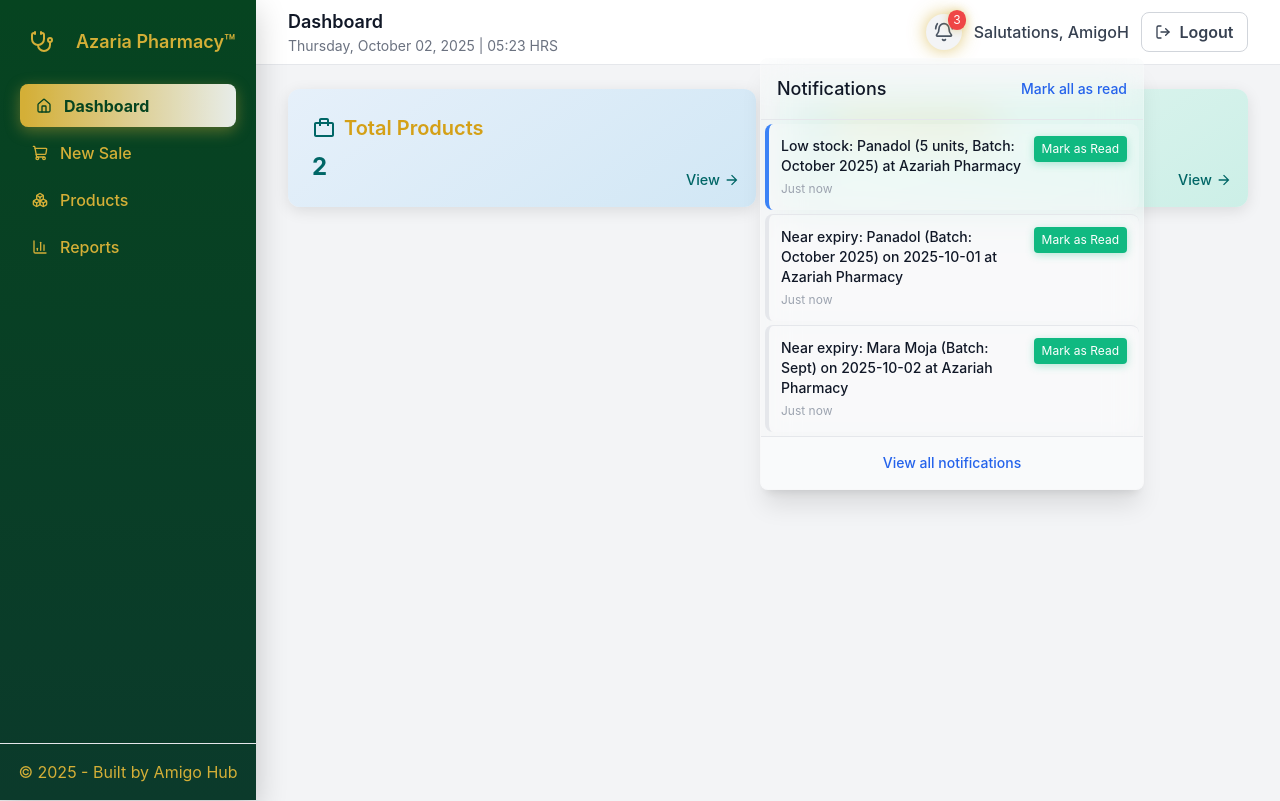
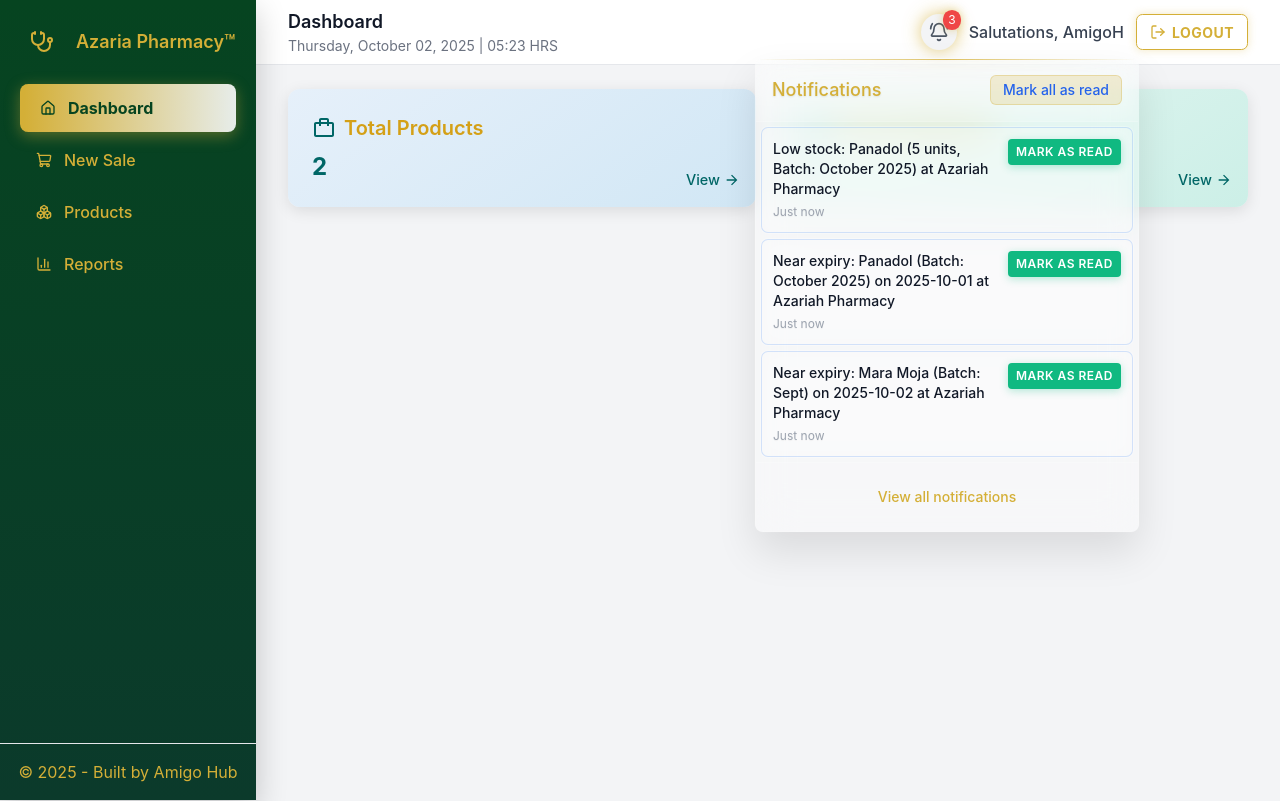
Before and after one commit to alexwaya0/pos, a Django app: page / in a window 1280 px wide, after a click that opens the changed part. Run offline with Django 5.2, Linux system fonts and the light colour scheme; a user stored in the database is signed in; data comes from the database, SQL or seed files in the repository; some libraries are stand-ins or nearby versions.

Commit message:
Update favicon

```diff
--- a/pos/templates/pos/base.html
+++ b/pos/templates/pos/base.html
@@ -7,8 +7,8 @@
   <title>Azaria Pharmacy - {% block title %}{% endblock %}</title>
 
   {# --- FAVICON VIA CDN LINK --- #}
-  <link rel="icon" type="image/png" href="https://cdn-icons-png.flaticon.com/512/101/101320.png" />
-  {# NOTE: Pill icon in green (close to teal) for pharmacy favicon #}
+  <link rel="icon" type="image/png" href="https://cdn-icons-png.flaticon.com/512/8279/8279117.png" />
+  {# NOTE: Hospital icon in teal for pharmacy favicon #}
 
   <script src="https://cdn.tailwindcss.com"></script>
 
@@ -18,7 +18,7 @@
     :root {
       --darkgreen: #064420;
       --gold: #D4AF37;
-      --gold-dark: #b8962c;
+      --gold-dark: #D4AF37; /* Adjusted to match gold for better visibility, removing tan-like dullness */
       --panel-bg: #ffffff;
       --muted: #6b7280;
       --glass-bg: rgba(255, 255, 255, 0.25);
@@ -43,12 +43,12 @@
       box-shadow: 0 10px 30px rgba(0, 0, 0, 0.2);
     }
 
-    /* Nav link base */
+    /* Enhanced Nav link base */
     .nav-link {
       display: flex;
       align-items: center;
       gap: .75rem;
-      padding: .6rem .75rem;
+      padding: .75rem 1rem; /* Slightly more padding for better touch targets */
       border-radius: .5rem;
       color: var(--gold);
       text-decoration: none;
@@ -56,16 +56,35 @@
       transition: all 0.3s cubic-bezier(0.4, 0, 0.2, 1);
       position: relative;
       overflow: hidden;
+      margin: 0.125rem 0; /* Small margin for separation */
     }
 
-    /* Hover effect: Subtle background shift */
+    /* Hover effect: Subtle background shift with ripple */
     .nav-link:hover {
       background: rgba(255, 255, 255, 0.1);
       transform: translateX(4px);
       box-shadow: var(--neon-glow);
     }
 
-    /* Active link: Gold Gradient with Border/Shadow */
+    .nav-link::before {
+      content: '';
+      position: absolute;
+      top: 50%;
+      left: 50%;
+      width: 0;
+      height: 0;
+      background: rgba(255, 255, 255, 0.2);
+      border-radius: 50%;
+      transform: translate(-50%, -50%);
+      transition: width 0.6s, height 0.6s;
+    }
+
+    .nav-link:active::before {
+      width: 300px;
+      height: 300px;
+    }
+
+    /* Active link: Enhanced Gold Gradient with Border/Shadow and Icon Glow */
     .nav-link.active {
       background: linear-gradient(90deg, var(--gold) 0%, rgba(255, 255, 255, 0.9) 100%);
       color: var(--darkgreen);
@@ -95,25 +127,61 @@
       box-shadow: 0 8px 25px 0 rgba(212, 175, 55, 0.4);
     }
 
-    /* Enhanced Logout Button (Outline/Danger) */
+    /* Enhanced Logout Button (Themed Outline with Gradient Glow - Further Enhanced) */
     .btn-logout {
       background: transparent;
-      border: 1px solid #d1d5db; /* Lighter gray border */
-      color: #374151;
-      padding: .45rem .85rem;
-      border-radius: .5rem;
-      font-weight: 600;
+      border: 1px solid var(--gold);
+      color: var(--gold);
+      padding: .4rem .8rem;
+      border-radius: .4rem;
+      font-weight: 700;
       display: inline-flex;
       align-items: center;
-      gap: .5rem;
+      gap: .4rem;
+      transition: all 0.3s cubic-bezier(0.4, 0, 0.2, 1);
+      position: relative;
+      overflow: hidden;
+      box-shadow: 0 0 8px rgba(212, 175, 55, 0.3);
+      text-transform: uppercase;
+      letter-spacing: 0.5px;
+      font-size: 0.875rem;
+    }
+    .btn-logout:hover {
+      background: linear-gradient(135deg, var(--darkgreen), #0b3a2b);
+      border-color: var(--gold-dark);
+      color: white;
+      box-shadow: 0 6px 20px rgba(6, 68, 32, 0.5), var(--neon-glow), inset 0 0 20px rgba(212, 175, 55, 0.1);
+      transform: translateY(-2px) scale(1.02);
+    }
+    .btn-logout::before {
+      content: '';
+      position: absolute;
+      top: 0;
+      left: -100%;
+      width: 100%;
+      height: 100%;
+      background: linear-gradient(90deg, transparent, rgba(255, 255, 255, 0.4), transparent);
+      transition: left 0.6s;
+    }
+    .btn-logout:hover::before {
+      left: 100%;
+    }
+    .btn-logout i {
       transition: all 0.3s cubic-bezier(0.4, 0, 0.2, 1);
     }
-    .btn-logout:hover {
-      background: #ef4444; /* Red danger background on hover */
-      border-color: #ef4444;
-      color: white;
-      box-shadow: 0 4px 10px rgba(239, 68, 68, 0.4);
-      transform: translateY(-1px);
+    .btn-logout:hover i {
+      transform: rotate(180deg) scale(1.1);
+    }
+
+    /* Accessibility: Enhanced focus styles for all interactive elements */
+    button:focus-visible,
+    a:focus-visible,
+    input:focus-visible,
+    select:focus-visible,
+    textarea:focus-visible {
+      outline: 2px solid var(--gold);
+      outline-offset: 2px;
+      border-radius: 0.375rem;
     }
 
     /* Flash Message Styling */
@@ -173,17 +241,28 @@
         transition: opacity 0.3s ease-in-out;
     }
 
-    /* Dropdown Animations - Futuristic */
+    /* Enhanced Notification Dropdown Styles - More Futuristic Glassmorphism */
     #notifications-dropdown {
       transform-origin: top right;
       backdrop-filter: blur(20px);
       background: var(--glass-bg);
       border: 1px solid var(--glass-border);
       max-width: 90vw;
+      box-shadow: 0 20px 40px rgba(0, 0, 0, 0.1), 0 0 0 1px rgba(255, 255, 255, 0.05);
+    }
+
+    #notifications-dropdown::before {
+      content: '';
+      position: absolute;
+      top: 0;
+      left: 0;
+      right: 0;
+      height: 1px;
+      background: linear-gradient(90deg, transparent, var(--gold), transparent);
     }
 
     #notifications-dropdown:not(.hidden) {
-      animation: slideDown 0.3s cubic-bezier(0.34, 1.56, 0.64, 1);
+      animation: slideDown 0.4s cubic-bezier(0.34, 1.56, 0.64, 1);
     }
 
     @keyframes slideDown {
@@ -197,30 +276,88 @@
       }
     }
 
+    /* Enhanced Header */
+    #notifications-dropdown .border-b {
+      background: rgba(255, 255, 255, 0.1);
+      backdrop-filter: blur(10px);
+      border-color: var(--glass-border);
+    }
+
+    #notifications-heading {
+      color: var(--gold);
+      text-shadow: 0 1px 2px rgba(0, 0, 0, 0.1);
+    }
+
+    #mark-all-read {
+      background: rgba(212, 175, 55, 0.2);
+      padding: 0.25rem 0.75rem;
+      border-radius: 0.375rem;
+      border: 1px solid rgba(212, 175, 55, 0.3);
+      transition: all 0.3s ease;
+    }
+
+    #mark-all-read:hover {
+      background: rgba(212, 175, 55, 0.3);
+      box-shadow: var(--neon-glow);
+      transform: translateX(4px);
+    }
+
+    /* Enhanced List Items */
+    #notifications-list {
+      background: rgba(255, 255, 255, 0.05);
+    }
+
     #notifications-list li {
       transition: all 0.3s cubic-bezier(0.4, 0, 0.2, 1);
       border-radius: 0.5rem;
       margin: 0.25rem;
       background: rgba(255, 255, 255, 0.1);
       backdrop-filter: blur(10px);
+      border: 1px solid rgba(255, 255, 255, 0.05);
+      position: relative;
+      overflow: hidden;
+    }
+
+    #notifications-list li::before {
+      content: '';
+      position: absolute;
+      left: 0;
+      top: 0;
+      bottom: 0;
+      width: 4px;
+      background: linear-gradient(to bottom, var(--gold), var(--gold-dark));
+      opacity: 0;
+      transition: opacity 0.3s ease;
+    }
+
+    #notifications-list li:hover::before {
+      opacity: 1;
     }
 
     #notifications-list li:hover {
-      transform: scale(1.02);
-      box-shadow: var(--neon-glow);
+      transform: scale(1.02) translateX(2px);
+      box-shadow: var(--neon-glow), 0 4px 12px rgba(0, 0, 0, 0.1);
       background: rgba(255, 255, 255, 0.2);
     }
 
-    /* Notification item styles */
+    /* Notification item styles - Enhanced */
     .notification-unread {
       background-color: rgba(219, 234, 254, 0.3);
       border-left: 4px solid #3b82f6;
+      box-shadow: inset 0 0 0 1px rgba(59, 130, 246, 0.2);
     }
 
     .notification-read {
       background-color: rgba(243, 244, 246, 0.3);
     }
 
+    .relative-time {
+      font-size: 0.75rem;
+      color: #9ca3af;
+      text-shadow: 0 1px 1px rgba(0, 0, 0, 0.05);
+    }
+
+    /* Enhanced Mark Buttons */
     .mark-btn {
       padding: 0.25rem 0.5rem;
       border-radius: 0.25rem;
@@ -228,6 +365,9 @@
       cursor: pointer;
       transition: all 0.2s cubic-bezier(0.4, 0, 0.2, 1);
       border: none;
+      font-weight: 600;
+      letter-spacing: 0.5px;
+      text-transform: uppercase;
     }
 
     .mark-read {
@@ -243,7 +383,32 @@
     }
 
     .mark-btn:hover {
-      transform: scale(1.05);
+      transform: scale(1.05) translateY(-1px);
+      box-shadow: 0 4px 12px rgba(0, 0, 0, 0.15);
+    }
+
+    /* Enhanced Footer */
+    #notifications-dropdown .bg-gray-50 {
+      background: rgba(255, 255, 255, 0.1) !important;
+      border-color: var(--glass-border);
+    }
+
+    #notifications-dropdown a[href="#"] {
+      color: var(--gold);
+      text-decoration: none;
+      padding: 0.5rem;
+      border-radius: 0.375rem;
+      transition: all 0.3s ease;
+      display: block;
+      text-align: center;
+      position: relative;
+      overflow: hidden;
+    }
+
+    #notifications-dropdown a[href="#"]:hover {
+      background: rgba(212, 175, 55, 0.2);
+      box-shadow: var(--neon-glow);
+      transform: translateY(-1px);
     }
 
     /* Badge pulse if unread */
@@ -273,12 +438,6 @@
       from { box-shadow: var(--neon-glow); }
       to { box-shadow: 0 0 20px rgba(212, 175, 55, 0.8); }
     }
-
-    /* Relative time styling */
-    .relative-time {
-      font-size: 0.75rem;
-      color: #9ca3af;
-    }
   </style>
 </head>
 <body class="min-h-screen">
@@ -364,37 +524,37 @@
                   <div class="flex items-center gap-3">
                     {% if user.is_superuser %}
                     <div class="relative" id="bell-container">
-                      <button id="notifications-bell" class="p-2 rounded-full bg-gray-100 hover:bg-gray-200 focus:outline-none focus:ring-2 focus:ring-gold transition-all duration-200" aria-label="Notifications">
+                      <button id="notifications-bell" class="p-2 rounded-full bg-gray-100 hover:bg-gray-200 focus:outline-none focus:ring-2 focus:ring-gold transition-all duration-200" aria-label="View notifications" aria-haspopup="true" aria-expanded="false">
                         <i data-lucide="bell-ring" class="w-5 h-5 text-gray-600"></i>
                         <span id="unread-badge" class="absolute -top-1 -right-1 bg-red-500 text-white text-xs rounded-full min-w-[18px] h-5 flex items-center justify-center" style="display: none;">0</span>
                       </button>
                       {# Notifications Dropdown #}
-                      <div id="notifications-dropdown" class="hidden absolute top-full right-0 mt-2 w-80 bg-white rounded-lg shadow-xl z-50 overflow-hidden border border-gray-200 sm:w-80 md:w-96 md:right-auto md:left-1/2 md:-translate-x-1/2 max-w-xs sm:max-w-sm mx-2 lg:max-w-md">
+                      <div id="notifications-dropdown" class="hidden absolute top-full right-0 mt-2 w-80 bg-white rounded-lg shadow-xl z-50 overflow-hidden border border-gray-200 sm:w-80 md:w-96 md:right-auto md:left-1/2 md:-translate-x-1/2 max-w-xs sm:max-w-sm mx-2 lg:max-w-md" role="menu" aria-labelledby="notifications-bell">
                         <div class="p-4 border-b border-gray-200">
                           <div class="flex justify-between items-center">
-                            <h3 class="text-lg font-medium text-gray-900">Notifications</h3>
-                            <button id="mark-all-read" class="text-sm text-blue-600 hover:text-blue-800 font-medium transition-colors duration-200">Mark all as read</button>
+                            <h3 class="text-lg font-medium text-gray-900" id="notifications-heading">Notifications</h3>
+                            <button id="mark-all-read" class="text-sm text-blue-600 hover:text-blue-800 font-medium transition-colors duration-200" aria-label="Mark all notifications as read">Mark all as read</button>
                           </div>
                         </div>
-                        <ul id="notifications-list" class="max-h-96 overflow-y-auto divide-y divide-gray-200">
+                        <ul id="notifications-list" class="max-h-96 overflow-y-auto divide-y divide-gray-200" role="menu" aria-labelledby="notifications-heading">
                         </ul>
                         <div class="p-4 border-t border-gray-200 bg-gray-50">
-                          <a href="#" class="text-sm text-blue-600 hover:text-blue-800 font-medium block text-center transition-colors duration-200">View all notifications</a>
+                          <a href="#" class="text-sm text-blue-600 hover:text-blue-800 font-medium block text-center transition-colors duration-200" aria-label="View all notifications">View all notifications</a>
                         </div>
                       </div>
                     </div>
                     {% endif %}
-                    <span class="text-gray-700 font-medium hidden sm:inline">Salutations, {{ user.first_name|default:user.get_username }}</span>
-                    <form action="{% url 'pos:logout' %}" method="post" class="inline">
+                    <span class="text-gray-700 font-medium hidden sm:inline" aria-live="polite">Salutations, {{ user.first_name|default:user.get_username }}</span>
+                    <form action="{% url 'pos:logout' %}" method="post" class="inline" aria-label="Logout form">
                       {% csrf_token %}
-                      <button type="submit" class="btn-logout focus:outline-none focus:ring-2 focus:ring-red-500 focus:ring-offset-2">
+                      <button type="submit" class="btn-logout focus:outline-none focus:ring-2 focus:ring-gold focus:ring-offset-2" aria-label="Log out of the application">
                         <i data-lucide="log-out" class="w-4 h-4"></i>
                         <span class="hidden sm:inline">Logout</span>
                       </button>
                     </form>
                   </div>
                 {% else %}
-                  <a href="{% url 'pos:login' %}" class="btn-primary">
+                  <a href="{% url 'pos:login' %}" class="btn-primary" aria-label="Log in to the application">
                     <i data-lucide="log-in" class="w-4 h-4"></i>
                     <span>Login</span>
                   </a>
@@ -596,15 +756,15 @@
           const isRead = readIds.includes(n.id);
           const relativeTime = formatRelativeTime(new Date(n.created));
           return `
-            <li class="p-3 ${isRead ? 'notification-read' : 'notification-unread'} hover:bg-gray-50 cursor-pointer" data-id="${n.id}">
+            <li class="p-3 ${isRead ? 'notification-read' : 'notification-unread'} hover:bg-gray-50 cursor-pointer" data-id="${n.id}" role="menuitem">
               <div class="flex justify-between items-start">
                 <div class="flex-1">
                   <p class="text-sm font-medium text-gray-900">${n.message}</p>
                   <p class="relative-time mt-1">${relativeTime}</p>
                 </div>
                 <div class="flex gap-1 ml-2">
-                  <button class="mark-btn mark-read ${isRead ? 'hidden' : ''}" data-id="${n.id}">Mark as Read</button>
-                  <button class="mark-btn mark-unread ${!isRead ? 'hidden' : ''}" data-id="${n.id}">Mark as Unread</button>
+                  <button class="mark-btn mark-read ${isRead ? 'hidden' : ''}" data-id="${n.id}" aria-label="Mark this notification as read">Mark as Read</button>
+                  <button class="mark-btn mark-unread ${!isRead ? 'hidden' : ''}" data-id="${n.id}" aria-label="Mark this notification as unread">Mark as Unread</button>
                 </div>
               </div>
             </li>
```
Also changed, not shown: other parts of pos/templates/pos/base.html (+24 -10 lines).
